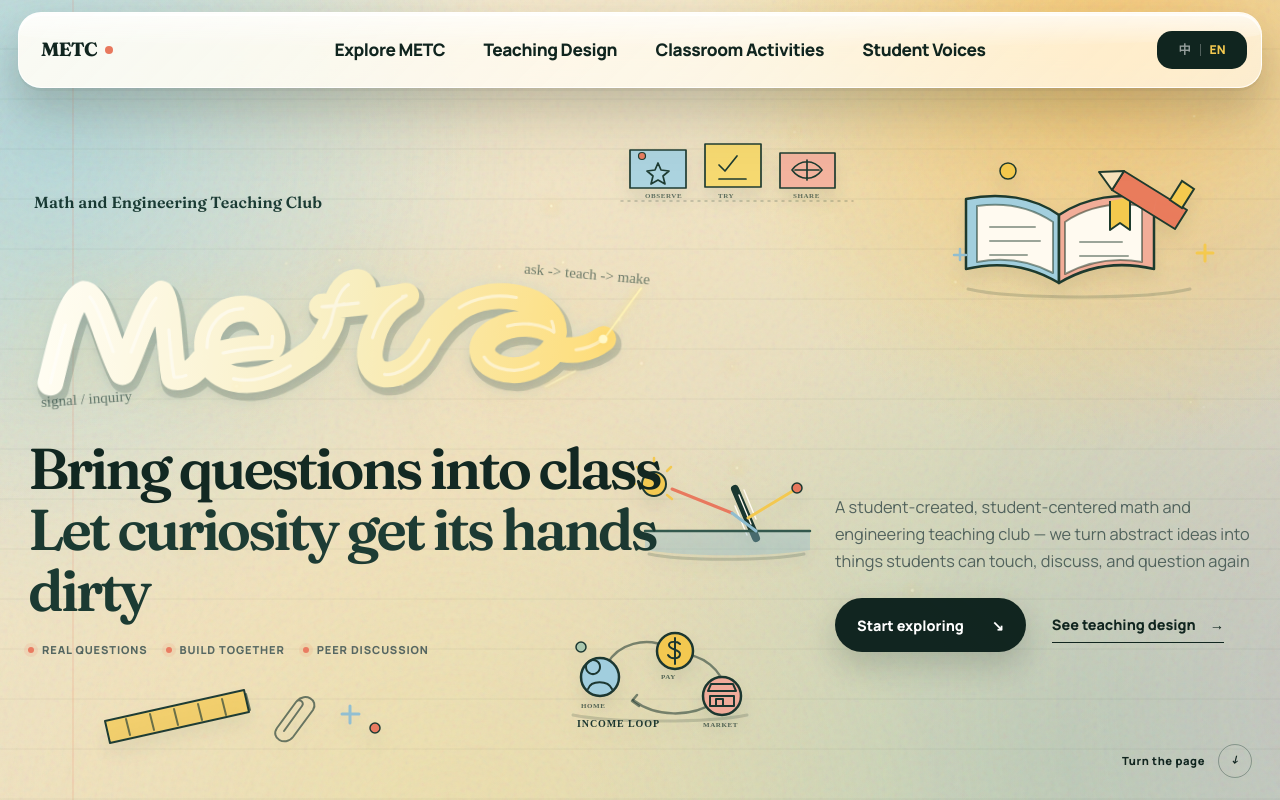
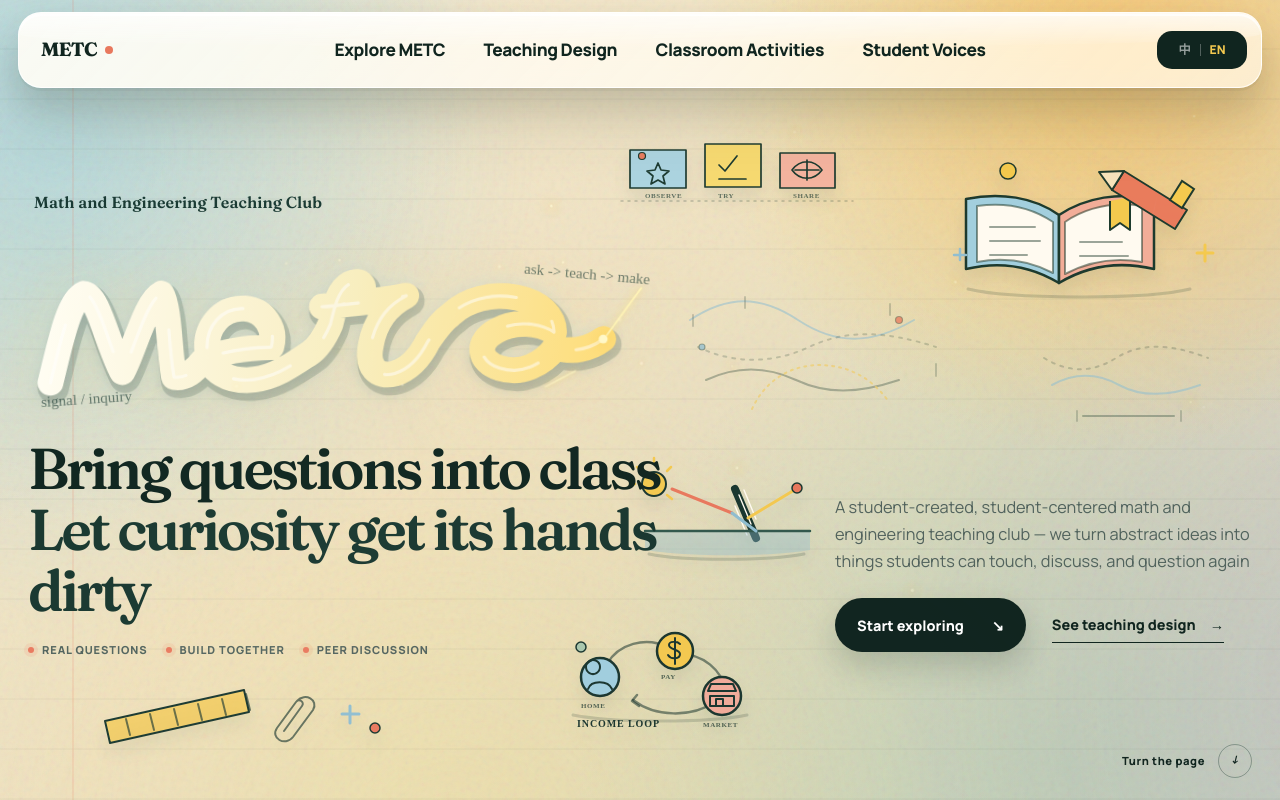
Before and after one commit to Han-chh/METC-website, a Next.js app: page /METC-website/ in a window 1280 px wide. Shown: the top 800 px of the page. Built offline with nearby package versions, Linux system fonts and the light colour scheme.

Commit message:
feat: add hero line texture accents

```diff
--- a/app/homepage.css
+++ b/app/homepage.css
@@ -205,12 +205,16 @@ button, a { -webkit-tap-highlight-color: transparent; }
 }
 .hero-graphic-set { position: absolute; inset: 0; z-index: -1; pointer-events: none; overflow: hidden; }
 .hero-illustration { position: absolute; overflow: visible; animation: graphicFloat 7s ease-in-out infinite alternate; filter: drop-shadow(0 10px 8px rgba(25,55,47,.08)); }
+.hero-line-texture { filter: none; opacity: .75; }
+.hero-line-texture-main { top: 35%; left: 53%; width: min(280px, 22vw); animation-delay: 1.7s; }
+.hero-line-texture-side { top: 42%; right: 5%; width: min(180px, 15vw); animation-delay: 2.8s; }
 .hero-note-strip { top: 17%; left: 48%; width: min(246px, 20vw); animation-delay: .6s; }
 .hero-books { top: 17%; right: 4%; width: min(300px, 25vw); }
 .hero-optics { top: 57%; left: 49%; width: min(200px, 16vw); animation-delay: 1.2s; }
 .hero-economy { bottom: 9%; left: 43%; width: min(220px, 18vw); animation-delay: 2.3s; }
 .hero-supplies { bottom: 6%; left: 7%; width: min(300px, 24vw); animation-delay: 3s; }
 .hero-illustration .school-shadow { fill: none; stroke: rgba(25,55,47,.18); stroke-width: 3; stroke-linecap: round; }
+.hero-illustration .texture-line, .hero-illustration .texture-arc, .hero-illustration .texture-tick { fill: none; stroke: rgba(25,55,47,.28); stroke-width: 2; stroke-linecap: round; stroke-linejoin: round; }.hero-illustration .texture-line-soft { stroke: rgba(142,189,208,.72); }.hero-illustration .texture-line-strong { stroke: rgba(25,55,47,.42); }.hero-illustration .texture-line-dashed { stroke-dasharray: 3 6; }.hero-illustration .texture-arc { stroke: rgba(243,200,79,.7); stroke-dasharray: 2 5; }.hero-illustration .texture-dot { fill: #8ebdd0; stroke: rgba(25,55,47,.48); stroke-width: 1.2; }.hero-illustration .texture-dot-coral { fill: var(--coral); }
 .hero-illustration .book-cover { stroke: var(--ink); stroke-width: 2.5; stroke-linejoin: round; }
 .hero-illustration .book-cover-blue { fill: #9fcede; }.hero-illustration .book-cover-coral { fill: #f1ab99; }
 .hero-illustration .book-page { fill: #fffaf0; stroke: rgba(25,55,47,.52); stroke-width: 2; stroke-linejoin: round; }
@@ -495,7 +499,7 @@ button, a { -webkit-tap-highlight-color: transparent; }
   .footer-inner { padding-top: 76px; }.footer-nav { margin-top: 56px; padding-bottom: 40px; }
 }
 
-@media (max-width: 1180px) and (min-width: 761px) { .hero-books { right: 7%; width: min(250px, 26vw); } .hero-note-strip { left: 47%; width: min(190px, 20vw); } .hero-optics { left: 48%; width: min(160px, 16vw); } .hero-economy { left: 42%; width: min(180px, 18vw); } .hero-supplies { width: min(230px, 24vw); } }
+@media (max-width: 1180px) and (min-width: 761px) { .hero-books { right: 7%; width: min(250px, 26vw); } .hero-note-strip { left: 47%; width: min(190px, 20vw); } .hero-line-texture-main { left: 52%; width: min(210px, 22vw); } .hero-line-texture-side { right: 4%; width: min(140px, 15vw); } .hero-optics { left: 48%; width: min(160px, 16vw); } .hero-economy { left: 42%; width: min(180px, 18vw); } .hero-supplies { width: min(230px, 24vw); } }
 
 /* Mobile */
 @media (max-width: 760px) {
--- a/components/homepage/hero-section.tsx
+++ b/components/homepage/hero-section.tsx
@@ -26,6 +26,21 @@ export function HeroSection({ language, onAnchorClick }: HeroSectionProps) {
         <i className="shooting-star star-three" />
       </div>
       <div className="hero-graphic-set" aria-hidden="true">
+        <svg className="hero-illustration hero-line-texture hero-line-texture-main" viewBox="0 0 280 145">
+          <path className="texture-line texture-line-soft" d="M12 40c38-25 70-25 108 0s73 25 116 0" />
+          <path className="texture-line texture-line-dashed" d="M20 67c35 17 75 17 111 0s74-17 127 0" />
+          <path className="texture-line texture-line-strong" d="M28 100c30-14 60-14 90 0s61 14 103 0" />
+          <path className="texture-arc" d="M74 129c16-35 51-51 90-41 19 5 35 17 47 34" />
+          <path className="texture-tick" d="M15 35v11M67 17v11M212 24v11M258 84v12" />
+          <circle className="texture-dot" cx="24" cy="67" r="3" />
+          <circle className="texture-dot texture-dot-coral" cx="221" cy="40" r="3.5" />
+        </svg>
+        <svg className="hero-illustration hero-line-texture hero-line-texture-side" viewBox="0 0 180 94">
+          <path className="texture-line texture-line-dashed" d="M8 22c25 15 48 15 72 0s53-15 92 0" />
+          <path className="texture-line texture-line-soft" d="M16 49c22-12 45-12 67 0s48 12 81 0" />
+          <path className="texture-line texture-line-strong" d="M47 80h91" />
+          <path className="texture-tick" d="M41 75v10M145 75v10" />
+        </svg>
         <svg className="hero-illustration hero-note-strip" viewBox="0 0 246 76">
           <path className="note-dash" d="M7 65h232" />
           <path className="note-paper note-paper-blue" d="M16 14h56v38H16z" />
```
Also changed, not shown: 1 other file (tests, documents, lock files or other folders).
